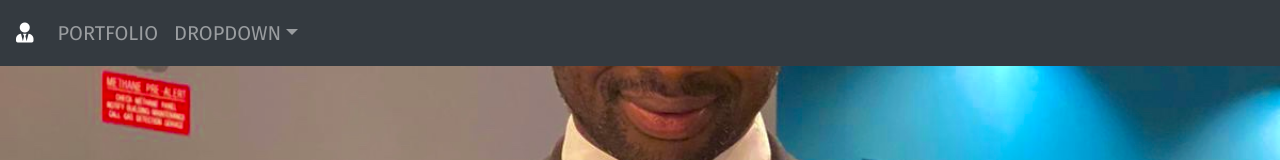
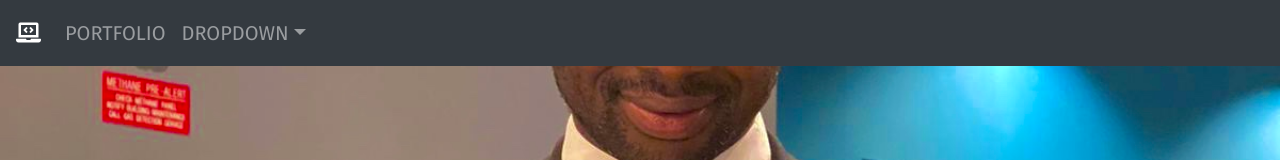
Before and after one commit to YakubuAmidu/portfolio3, a React (Create React App) app: page / in a window 1280 px wide. Shown: the top 160 px of the page. Built offline with nearby package versions, Linux system fonts and the light colour scheme.

Commit message:
Initial commit

```diff
--- a/src/components/Header.js
+++ b/src/components/Header.js
@@ -7,7 +7,7 @@
       <div>
         <Navbar collapseOnSelect expand='lg' bg='dark' variant='dark'>
           <Navbar.Brand href='#home'>
-            <i className='fas fa-user-tie'></i>
+            <i class='fas fa-laptop-code'></i>
           </Navbar.Brand>
           <Navbar.Toggle aria-controls='responsive-navbar-nav' />
           <Navbar.Collapse id='responsive-navbar-nav'>
```
Also changed, not shown: 1 other file (tests, documents, lock files or other folders).
